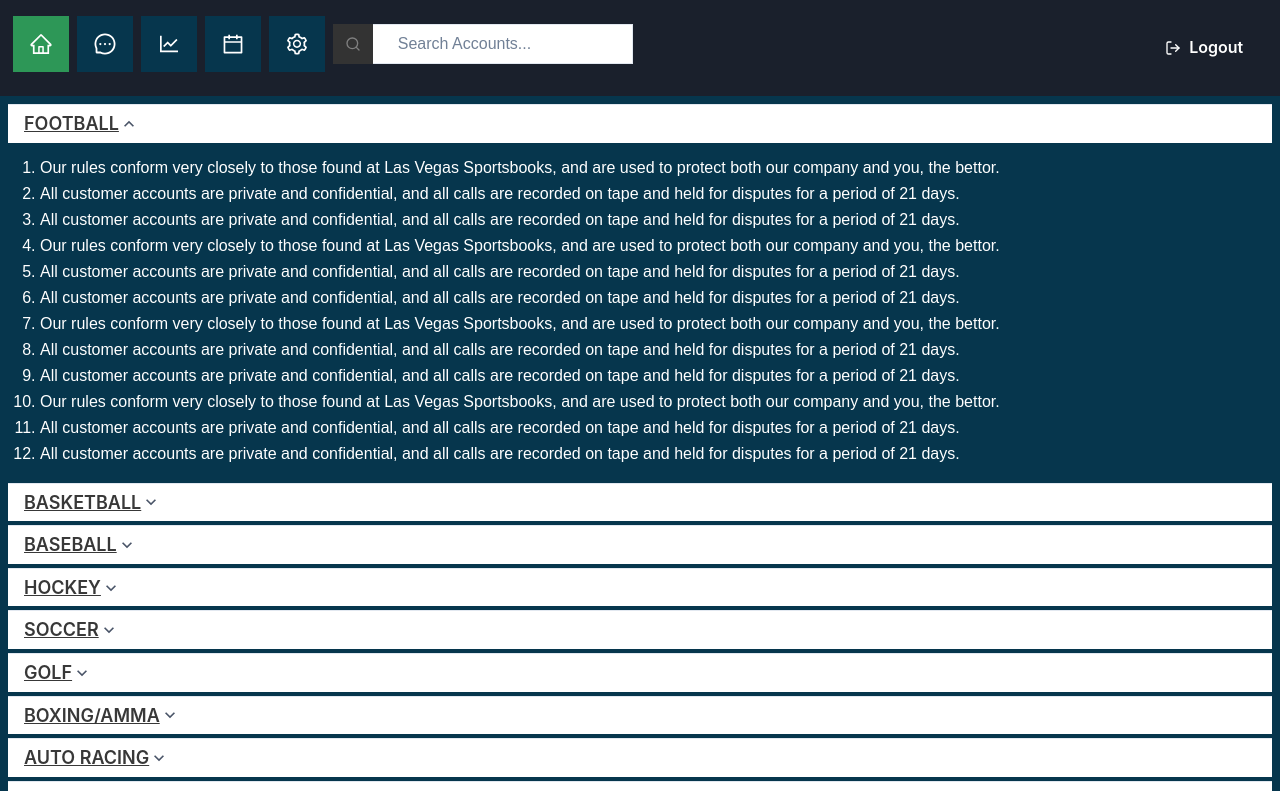
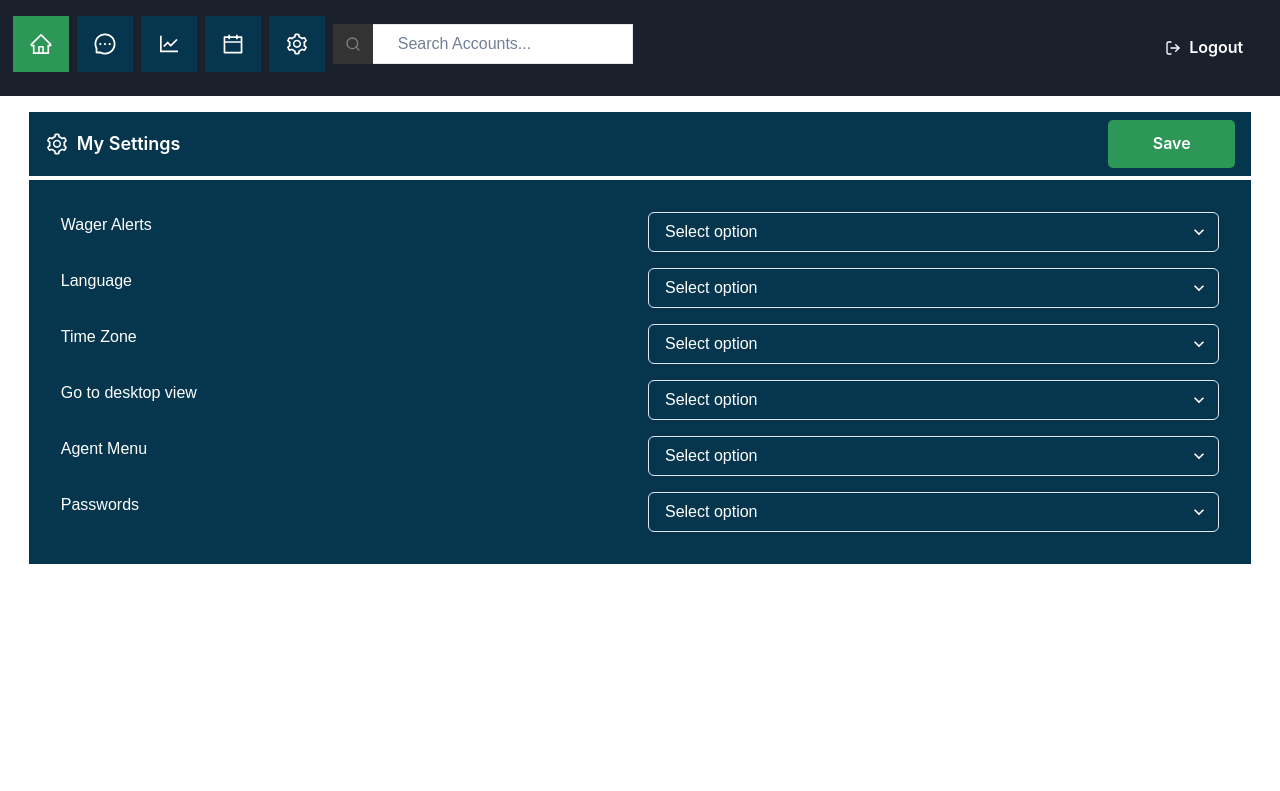
Before and after one commit to AyoMoses1/BettyX, a React (Create React App) app: page / in a window 1280 px wide. Shown: the top 791 px of the page. Built offline with nearby package versions, Linux system fonts and the light colour scheme.

Commit message:
Finish working on settings page

```diff
--- a/src/App.css
+++ b/src/App.css
@@ -1,3 +1,3 @@
-body {
+/* body {
   background: #06364d !important;
-}
+} */
--- a/src/App.js
+++ b/src/App.js
@@ -21,7 +21,7 @@ const App = () => {
   const renderPage = () => {
     switch (currentPage) {
       case 'home':
-        return <Rules />;
+        return <Settings />;
       case 'games':
         return <Games />;
       case 'messages':
--- /dev/null
+++ b/src/pages/settings/Components/Bar.js
@@ -0,0 +1,23 @@
+import { Box, Button, Flex, Heading, HStack, Text } from '@chakra-ui/react';
+import React from 'react';
+import { AiOutlineSetting } from 'react-icons/ai';
+
+const Bar = () => {
+  return (
+    <Box bg="blue" mt={4} px={4} py={2}>
+      <Flex align="center" justify="space-between">
+        <Box>
+          <HStack>
+            <AiOutlineSetting size={24} color="#fff"/>
+            <Heading variant="h1" color="#fff"> My Settings </Heading>
+          </HStack>
+        </Box>
+        <Box>
+          <Button variant="primary">Save</Button>
+        </Box>
+      </Flex>
+    </Box>
+  );
+};
+
+export default Bar;
--- /dev/null
+++ b/src/pages/settings/Components/Form.js
@@ -0,0 +1,42 @@
+import {
+  Box,
+  Grid,
+  GridItem,
+  FormControl,
+  FormLabel,
+  Select,
+} from '@chakra-ui/react';
+import { formData } from './helpers';
+
+const MyForm = () => {
+  return (
+    <Box margin="auto" p={8} bg="blue" color="white" mt={1}>
+      <form>
+        <Grid templateColumns="repeat(2, 1fr)" gap={4}>
+          {formData.map((item) => (
+            <>
+              <GridItem>
+                <FormControl>
+                  <FormLabel>{item.label}</FormLabel>
+                </FormControl>
+              </GridItem>
+              <GridItem>
+                <FormControl>
+                  <Select placeholder="Select option">
+                    {item.options.map((option) => (
+                      <option value="" style={{ color: 'black' }}>
+                        {option}
+                      </option>
+                    ))}
+                  </Select>
+                </FormControl>
+              </GridItem>
+            </>
+          ))}
+        </Grid>
+      </form>
+    </Box>
+  );
+};
+
+export default MyForm;
--- /dev/null
+++ b/src/pages/settings/Components/helpers.js
@@ -0,0 +1,47 @@
+export const formData = [
+  {
+    label: "Wager Alerts",
+    options: [
+      "Off",
+      "On"
+    ]
+  },
+  {
+    label: "Language",
+    options: [
+      "English",
+      "Spanish",
+      "Chinese(Simp)",
+      "French"
+    ]
+  },
+  {
+    label: "Time Zone",
+    options: [
+      "(EST)",
+      "(PST)",
+      "(CST)",
+      "(MST)"
+    ]
+  },
+  {
+    label: "Go to desktop view",
+    options: [
+      "With Left Menu Option",
+      "When in Landscape"
+    ]
+  },
+  {
+    label: "Agent Menu",
+    options: [
+      "Tile Menu",
+      "Left Menu"
+    ]
+  },
+  {
+    label: "Passwords",
+    options: [
+      "Change",
+    ]
+  }
+]
--- a/src/pages/settings/index.js
+++ b/src/pages/settings/index.js
@@ -1,9 +1,15 @@
-import React from 'react'
+import { Box, Container } from '@chakra-ui/react';
+import React from 'react';
+import Bar from './Components/Bar';
+import Form from './Components/Form';
 
 function index() {
   return (
-    <div>Settings</div>
-  )
+    <Container maxW="98%">
+      <Bar />
+      <Form />
+    </Container>
+  );
 }
 
-export default index
+export default index;
--- a/src/theme/components/Button.js
+++ b/src/theme/components/Button.js
@@ -10,7 +10,7 @@ export const ButtonStyle = {
   },
   variants: {
     primary: (props) => ({
-      bg: props.theme.colors.primary,
+      bg: props.theme.colors.green,
       color: '#fff',
       width: '127px',
       fontWeight: '600',
```
